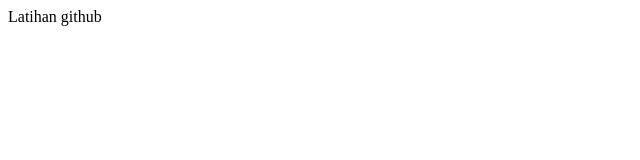
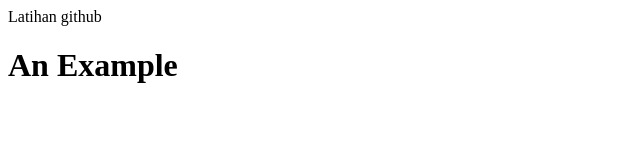
Before and after one commit to DwkLoki/latihan-github, a plain HTML site: page index.html in a window 1280 px wide. Shown: the whole page, without its empty margins (0-640 px from the left). Drawn offline with Linux system fonts and the light colour scheme.

Commit message:
Update html

```diff
--- a/index.html
+++ b/index.html
@@ -8,5 +8,6 @@
 </head>
 <body>
     Latihan github
+    <h1>  An Example </h1>
 </body>
 </html>
```
